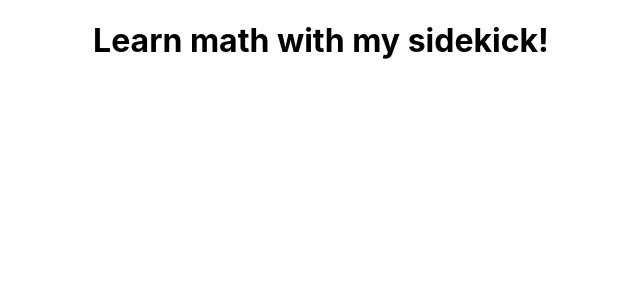
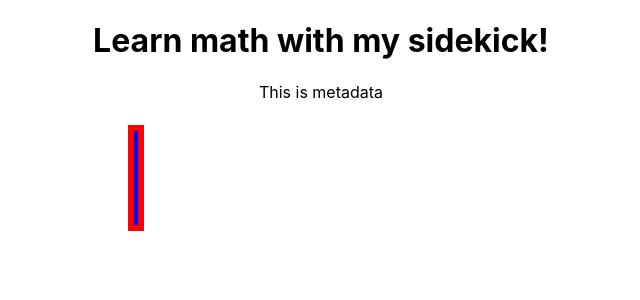
Before and after one commit to Hezos/MathHelper, a React (Create React App) app in the folder userinterface/: page / in a window 1280 px wide. Shown: the top 300 px of the page, without its empty margins (319-959 px from the left). Built offline with nearby package versions, Linux system fonts and the light colour scheme.

Commit message:
Stuck at figuring out a way for animations.

```diff
--- a/userinterface/src/App.js
+++ b/userinterface/src/App.js
@@ -1,12 +1,38 @@
-import logo from './logo.svg';
 import './App.css';
+import {useEffect, useState} from 'react'
+
+
+//const [data, setData] = useState();
+
+var data = {
+  meta: 'This is metadata',
+  xPos:10
+};
+
+function frame(){
+  setInterval(() =>{
+    data.xPos += 10;
+    console.log('Moving object');
+  },10);
+}
 
 function App() {
+
+  frame();
+
+
   return (
     <div className="App">
       <h1>
         Learn math with my sidekick!
       </h1>
+      <p>
+        {data.meta}
+      </p>
+      <svg width="400" height="120">
+        <rect x={data.xPos.toString()} y={data.xPos.toString()} width={data.xPos.toString()}
+         height="100" stroke="red" strokeWidth="6" fill="blue" />
+      </svg>
     </div>
   );
 }
```
